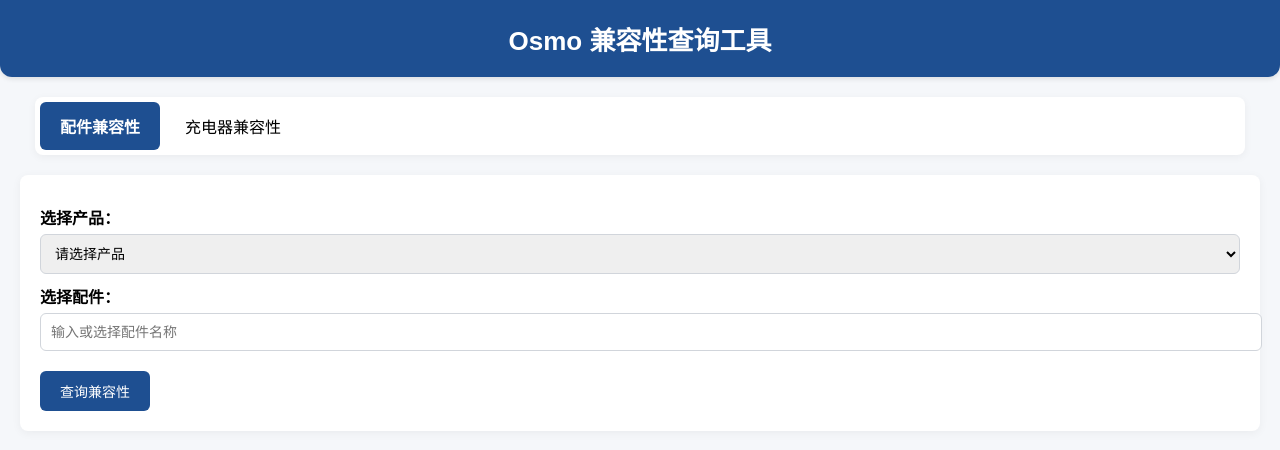
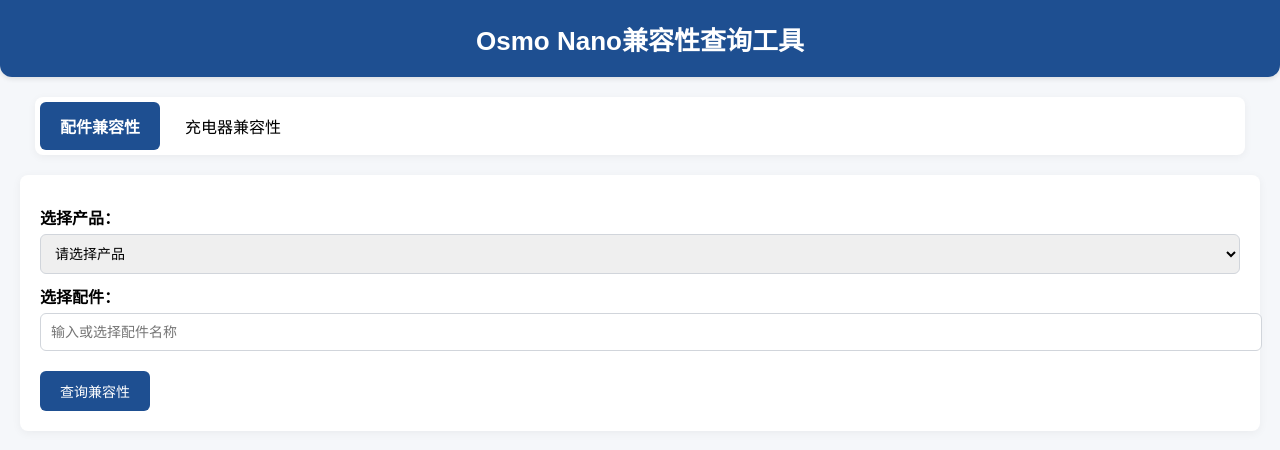
Before and after one commit to QINCHUAN-666/ow001, a plain HTML site: page index.html in a window 1280 px wide. Drawn offline with Linux system fonts and the light colour scheme.

Commit message:
Add files via upload

```diff
--- a/index.html
+++ b/index.html
@@ -124,7 +124,7 @@
 </head>
 <body>
 
-<header>Osmo 兼容性查询工具</header>
+<header>Osmo Nano兼容性查询工具</header>
 
 <!-- Tabs -->
 <div class="tabs">
```
